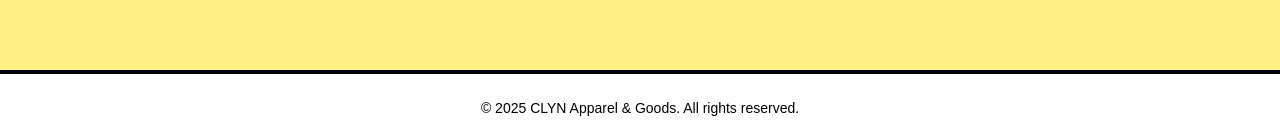
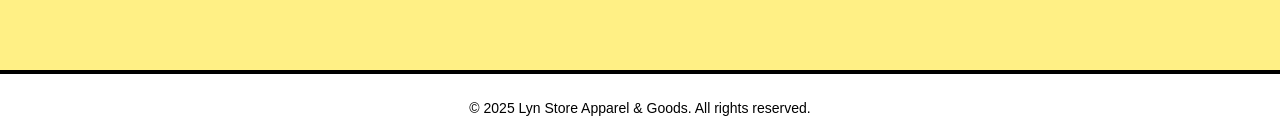
Before and after one commit to herveyyy/fluffy-winner-shop, a Next.js app: page / in a window 1280 px wide. Shown: the part 1498-1637 px from the top of the page. Built offline with nearby package versions, Linux system fonts and the light colour scheme; a web font is replaced by a local one.

Commit message:
[feat ] footer update

```diff
--- a/app/page.tsx
+++ b/app/page.tsx
@@ -95,8 +95,8 @@ export default function LandingPage() {
 
             {/* Footer */}
             <footer className="text-center py-6 text-sm border-t-4 border-black">
-                © {new Date().getFullYear()} CLYN Apparel & Goods. All rights
-                reserved.
+                © {new Date().getFullYear()} Lyn Store Apparel & Goods. All
+                rights reserved.
             </footer>
         </main>
     );
```
